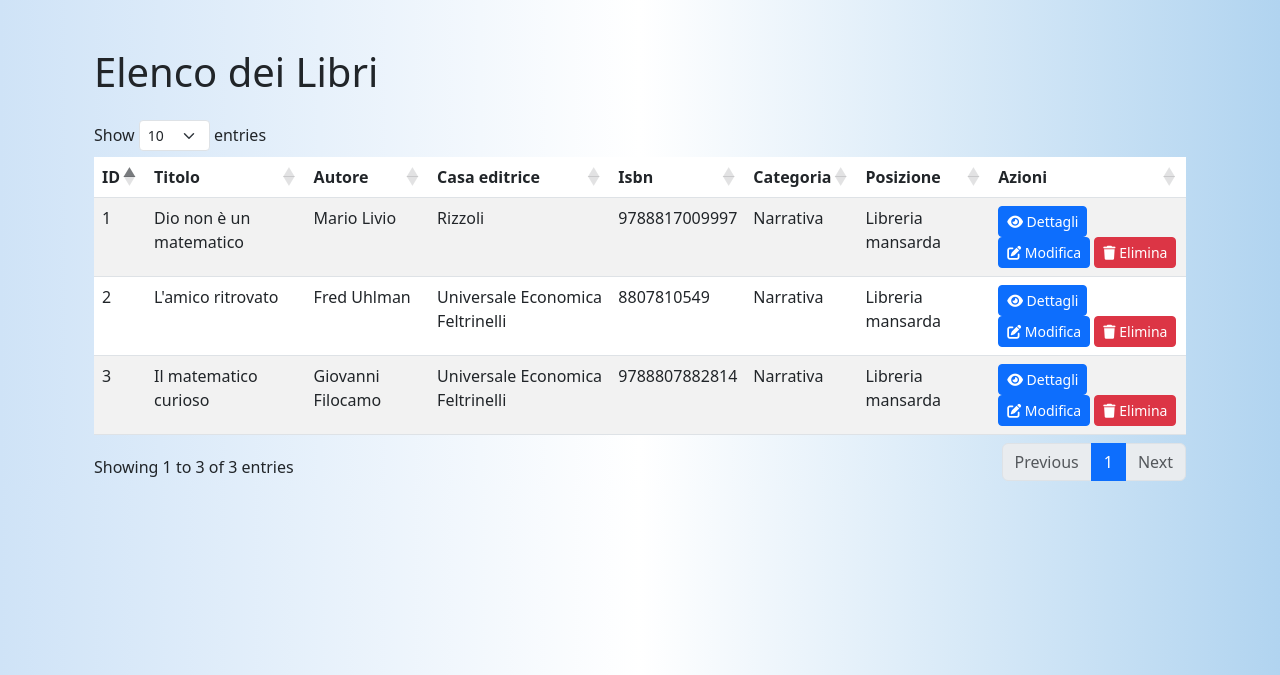
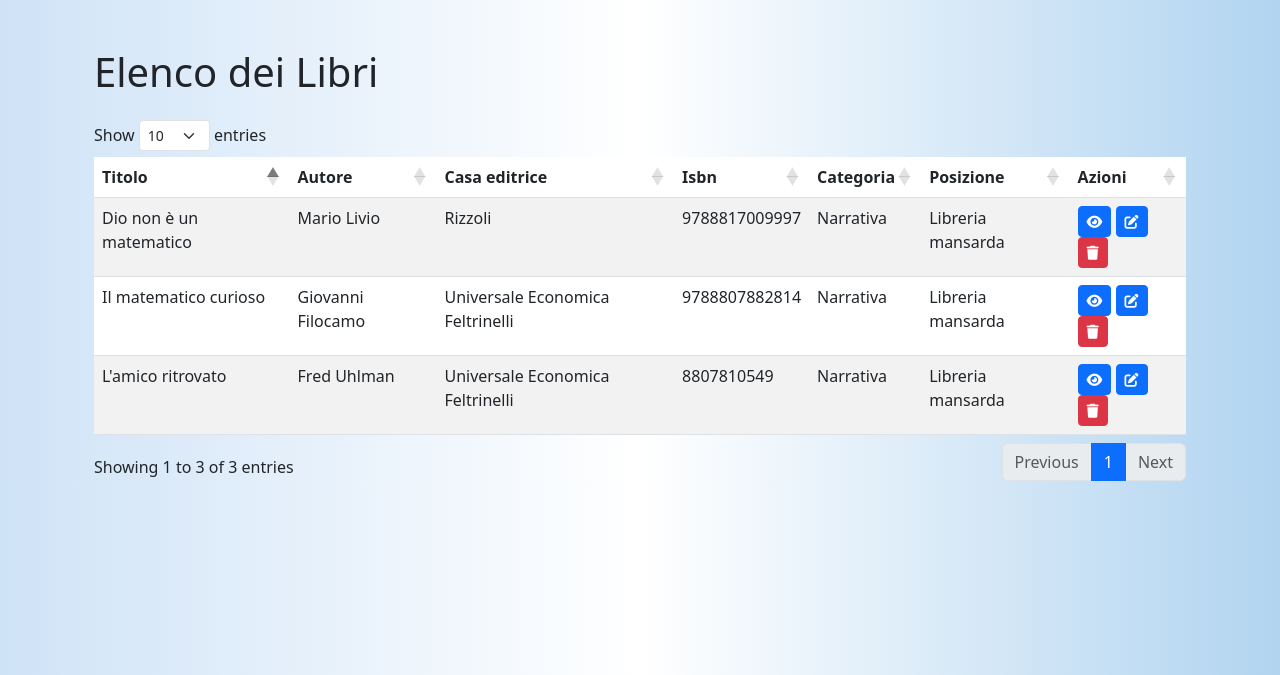
Before and after one commit to goten82/libreria, a Flask app: page /api/libri in a window 1280 px wide. Shown: the part 56-731 px from the top of the page. Run offline with Flask 3, Linux system fonts and the light colour scheme; some libraries are stand-ins or nearby versions.

Commit message:
fix: modifiche

```diff
--- a/templates/elenco_libri.html
+++ b/templates/elenco_libri.html
@@ -8,7 +8,7 @@
     <table id="tabella_libri" class="table table-striped">
         <thead>
             <tr>
-                <th>ID</th>
+                <!-- <th>ID</th> -->
                 <th>Titolo</th>
                 <th>Autore</th>
                 <th>Casa editrice</th>
@@ -21,7 +21,7 @@
         <tbody>
             {% for libro in libri %}
             <tr>
-                <td>{{ libro.id }}</td>
+                <!-- <td>{{ libro.id }}</td> -->
                 <td>{{ libro.titolo }}</td>
                 <td>{{ libro.autore }}</td>
                 <td>{{ libro.casa_editrice }}</td>
@@ -29,29 +29,19 @@
                 <td>{{ libro.categoria }}</td>
                 <td>{{ libro.posizione }}</td>
                 <td>
-                    <a href="/api/libro/{{ libro.id }}" class="btn btn-primary btn-sm"><i class="fa-solid fa-eye"></i>
-                        Dettagli </a>
-                    <a href="/api/libro/{{ libro.id }}/edit" class="btn btn-primary btn-sm"><i
-                            class="fa-solid fa-pen-to-square"></i> Modifica </a>
-                    <a href="#" class="btn btn-danger btn-sm" onclick="eliminaLibro({{ libro.id }})"><i
-                            class="fa-solid fa-trash"></i> Elimina </a>
+                    <a href="/api/libro/{{ libro.id }}" class="btn btn-primary btn-sm" title="Dettagli"><i
+                            class="fa-solid fa-eye"></i></a>
+                    <a href="/api/libro/{{ libro.id }}/edit" class="btn btn-primary btn-sm" title="Modifica"><i
+                            class="fa-solid fa-pen-to-square"></i> </a>
+                    <a href="#" class="btn btn-danger btn-sm" onclick="eliminaLibro({{ libro.id }})" title="Elimina"><i
+                            class="fa-solid fa-trash"></i> </a>
                 </td>
             </tr>
             {% endfor %}
     </table>
 </div>
 
-<!-- jQuery -->
 <script src="https://code.jquery.com/jquery-3.7.1.min.js"></script>
-<!-- DataTables JS -->
-<!-- <script src="https://cdn.datatables.net/1.13.6/js/jquery.dataTables.min.js"></script> -->
-<!-- Bootstrap JS -->
-<!-- <script src="https://cdn.jsdelivr.net/npm/bootstrap@5.3.0-alpha1/dist/js/bootstrap.bundle.min.js"></script> -->
-
-
-<script src="https://cdnjs.cloudflare.com/ajax/libs/twitter-bootstrap/5.3.0/js/bootstrap.bundle.min.js"></script>
-<script src="https://cdn.datatables.net/2.1.8/js/dataTables.js"></script>
-<script src="https://cdn.datatables.net/2.1.8/js/dataTables.bootstrap5.js"></script>
 <script>
     // Inizializzazione della tabella con DataTables
     $(document).ready(function () {
--- a/templates/form.html
+++ b/templates/form.html
@@ -57,6 +57,10 @@
     <!-- Bootstrap JavaScript -->
     <script src="{{ url_for('static', filename='js/script.js') }}"></script>
     <script src="https://cdn.jsdelivr.net/npm/bootstrap@5.3.2/dist/js/bootstrap.bundle.min.js"></script>
+
+    <!-- <script src="https://cdnjs.cloudflare.com/ajax/libs/twitter-bootstrap/5.3.0/js/bootstrap.bundle.min.js"></script> -->
+    <script src="https://cdn.datatables.net/2.1.8/js/dataTables.js"></script>
+    <script src="https://cdn.datatables.net/2.1.8/js/dataTables.bootstrap5.js"></script>
 </body>
 
 </html>
```
Also changed, not shown: templates/libri.html (+7 -1 lines), libri.db, 1 other file.
